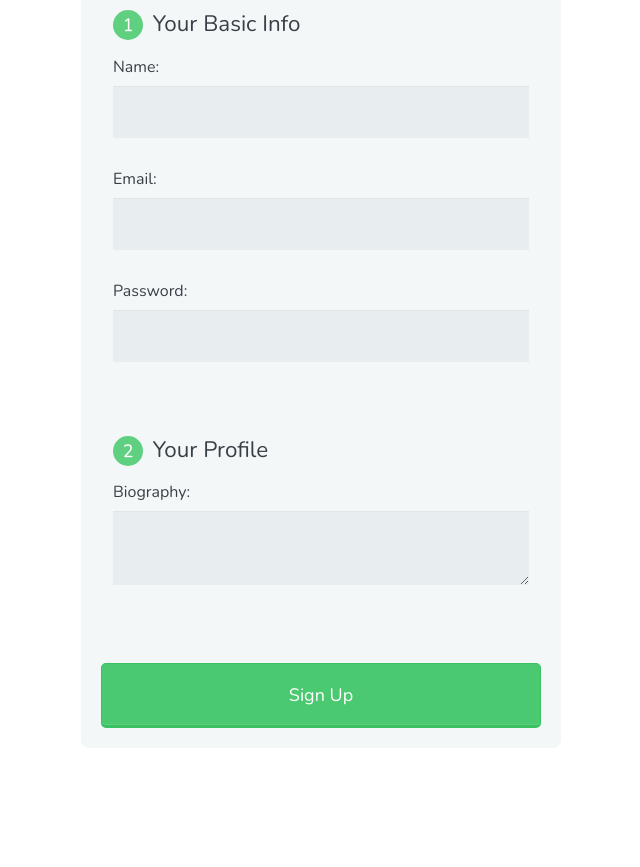
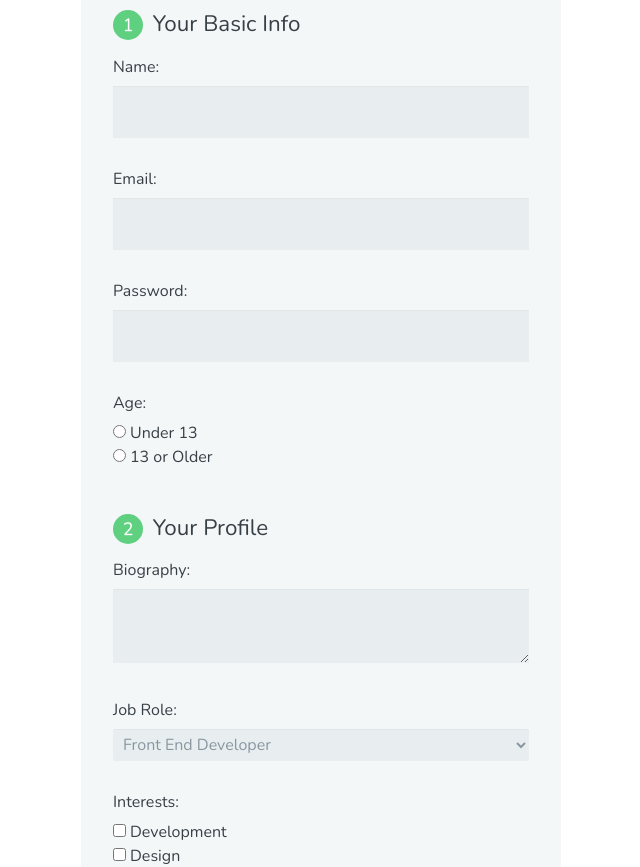
Before and after one commit to melvinopolis/html-forms, a plain HTML site: page index.html in a window 1280 px wide. Shown: the part 85-952 px from the top of the page, without its empty margins (319-959 px from the left). Before the commit the page ends 843 px from the top, so only its background shows below. Drawn offline with nearby package versions, Linux system fonts and the light colour scheme.

Commit message:
finishes html forms course

```diff
--- a/index.html
+++ b/index.html
@@ -23,12 +23,42 @@
 
 				<label for="password">Password:</label>
 				<input type="password" id="password" name="user_password">
+
+				<label>Age:</label>
+				<input type="radio" id="under_13" value="under_13" name="user_age"><label for="under_13" class="light">Under 13</label><br>
+				<input type="radio" id="over_13" value="over_13" name="user_age"><label for="over_13" class="light">13 or Older</label>
 			</fieldset>
 			<fieldset>
 				<legend><span class="number">2</span> Your Profile</legend>
 
 				<label for="bio">Biography:</label>
 				<textarea id="bio" name="user_bio"></textarea>
+
+				<label for="job">Job Role:</label>
+				<select id="job" name="user_job">
+					<optgroup label="Web">
+						<option value="frontend_developer">Front End Developer</option>
+						<option value="php_developer">PHP Developer</option>
+						<option value="phython_developer">Python Developer</option>
+						<option value="rails_developer">Rails Developer</option>
+						<option value="web_designer">Web Designer</option>
+						<option value="wordpress_developer">Wordpress Developer</option>
+					</optgroup>
+					<optgroup label="Mobile">
+						<option value="android_developer">Android Developer</option>
+						<option value="ios_developer">iOS Developer</option>
+						<option value="mobile_designer">Mobile Designer</option>
+					</optgroup>
+					<optgroup label="Business">
+						<option value="business owner">Business Owner</option>
+						<option value="freelancer">Freelancer</option>
+					</optgroup>
+				</select>
+
+				<label>Interests:</label>
+				<input type="checkbox" id="development" value="interest_development" name="user_interest"><label class="light" for="development">Development</label><br>
+				<input type="checkbox" id="design" value="interest_design" name="user_interest"><label class="light" for="design">Design</label><br>
+				<input type="checkbox" id="business" value="interest_business" name="user_interest"><label class="light" for="business">Business</label>
       	 	</fieldset>
 			<button type="submit">Sign Up</button>
       </form>
```
